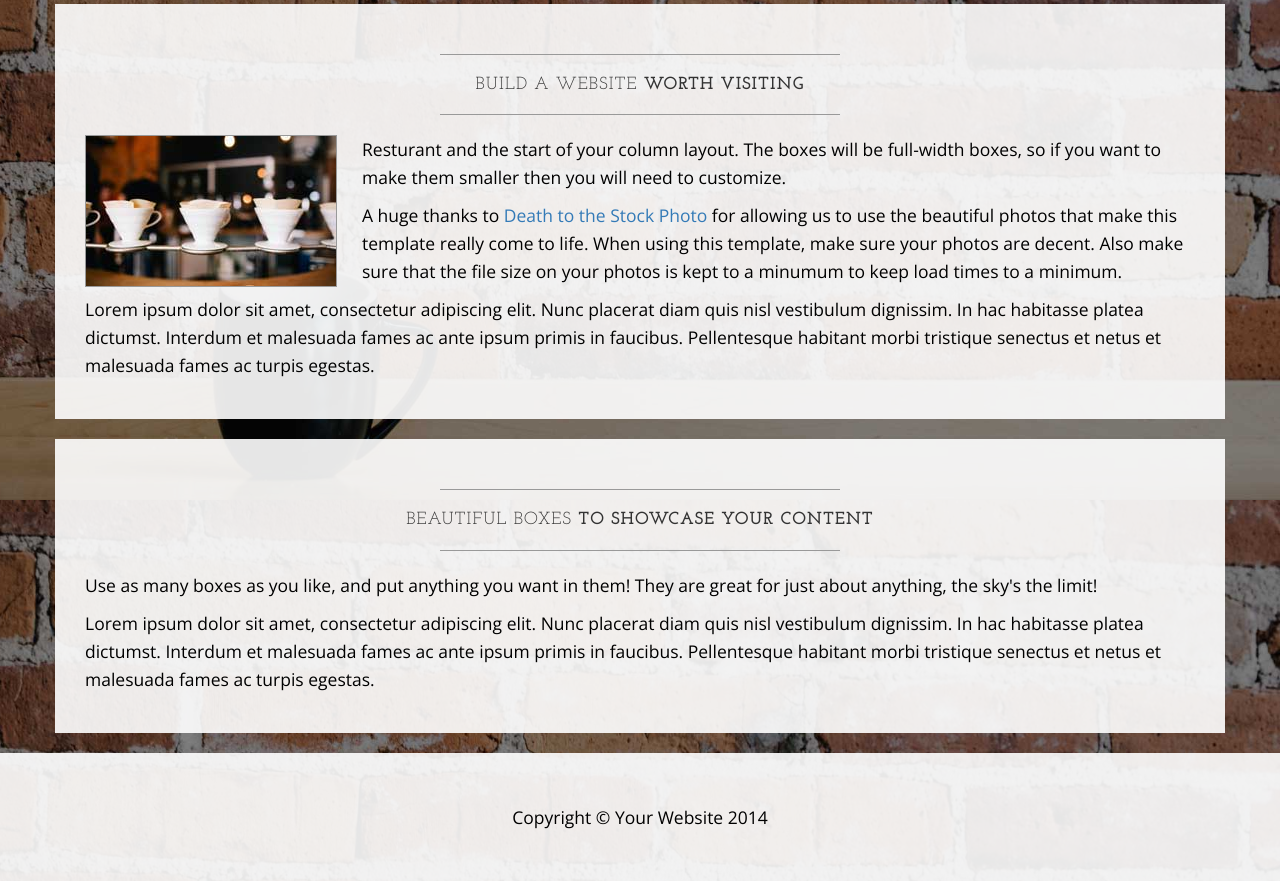
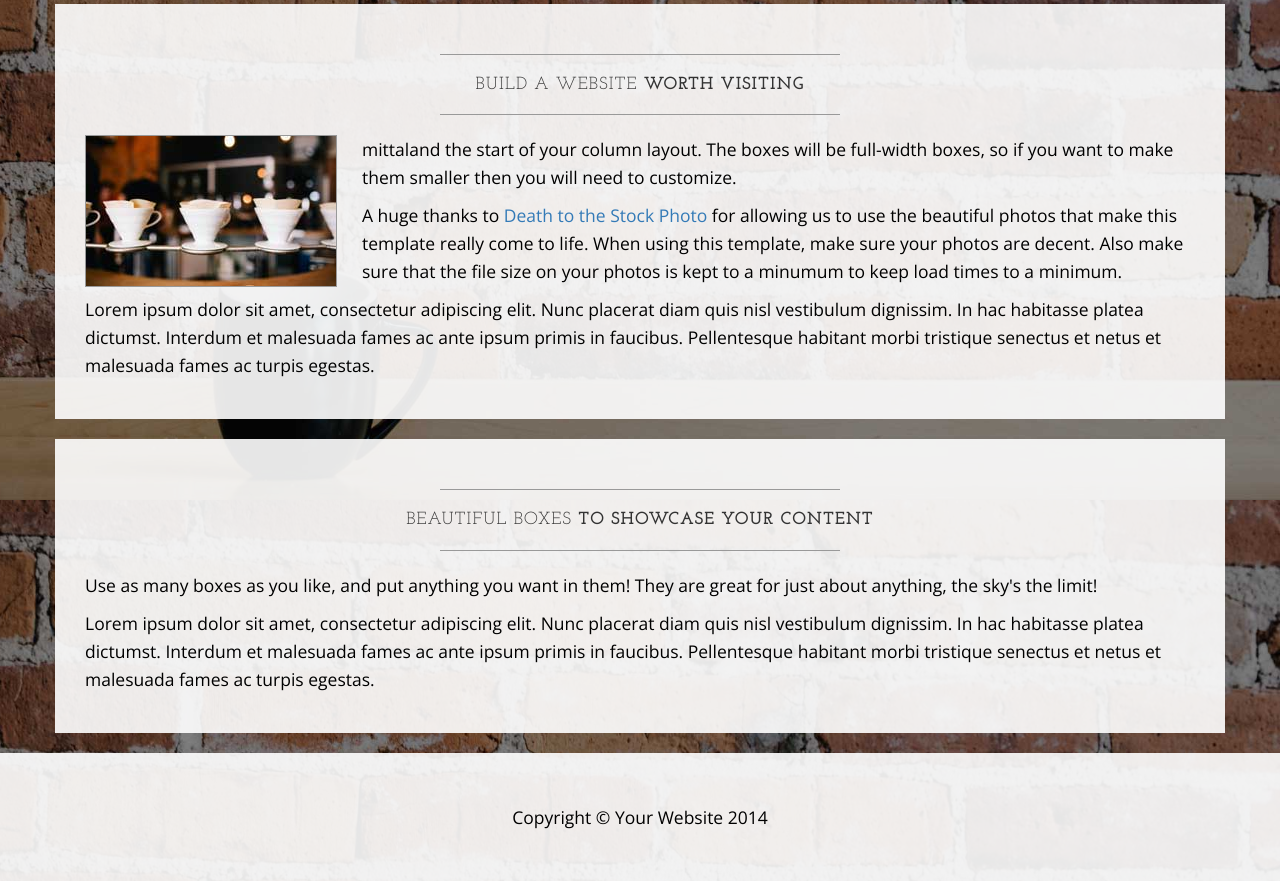
Before and after one commit to ashishthaps/shuktara, a plain HTML site: page Shuktara/index.html in a window 1280 px wide. Shown: the part 1100-1981 px from the top of the page. Drawn offline with nearby package versions, Linux system fonts and the light colour scheme.

Commit message:
Changed mittal

```diff
--- a/Shuktara/index.html
+++ b/Shuktara/index.html
@@ -129,7 +129,7 @@
                     <hr>
                     <img class="img-responsive img-border img-left" src="img/intro-pic.jpg" alt="">
                     <hr class="visible-xs">
-                    <p>Resturant and the start of your column layout. The boxes will be full-width boxes, so if you want to make them smaller then you will need to customize.</p>
+                    <p>mittaland the start of your column layout. The boxes will be full-width boxes, so if you want to make them smaller then you will need to customize.</p>
                     <p>A huge thanks to <a href="http://join.deathtothestockphoto.com/" target="_blank">Death to the Stock Photo</a> for allowing us to use the beautiful photos that make this template really come to life. When using this template, make sure your photos are decent. Also make sure that the file size on your photos is kept to a minumum to keep load times to a minimum.</p>
                     <p>Lorem ipsum dolor sit amet, consectetur adipiscing elit. Nunc placerat diam quis nisl vestibulum dignissim. In hac habitasse platea dictumst. Interdum et malesuada fames ac ante ipsum primis in faucibus. Pellentesque habitant morbi tristique senectus et netus et malesuada fames ac turpis egestas.</p>
                 </div>
```
